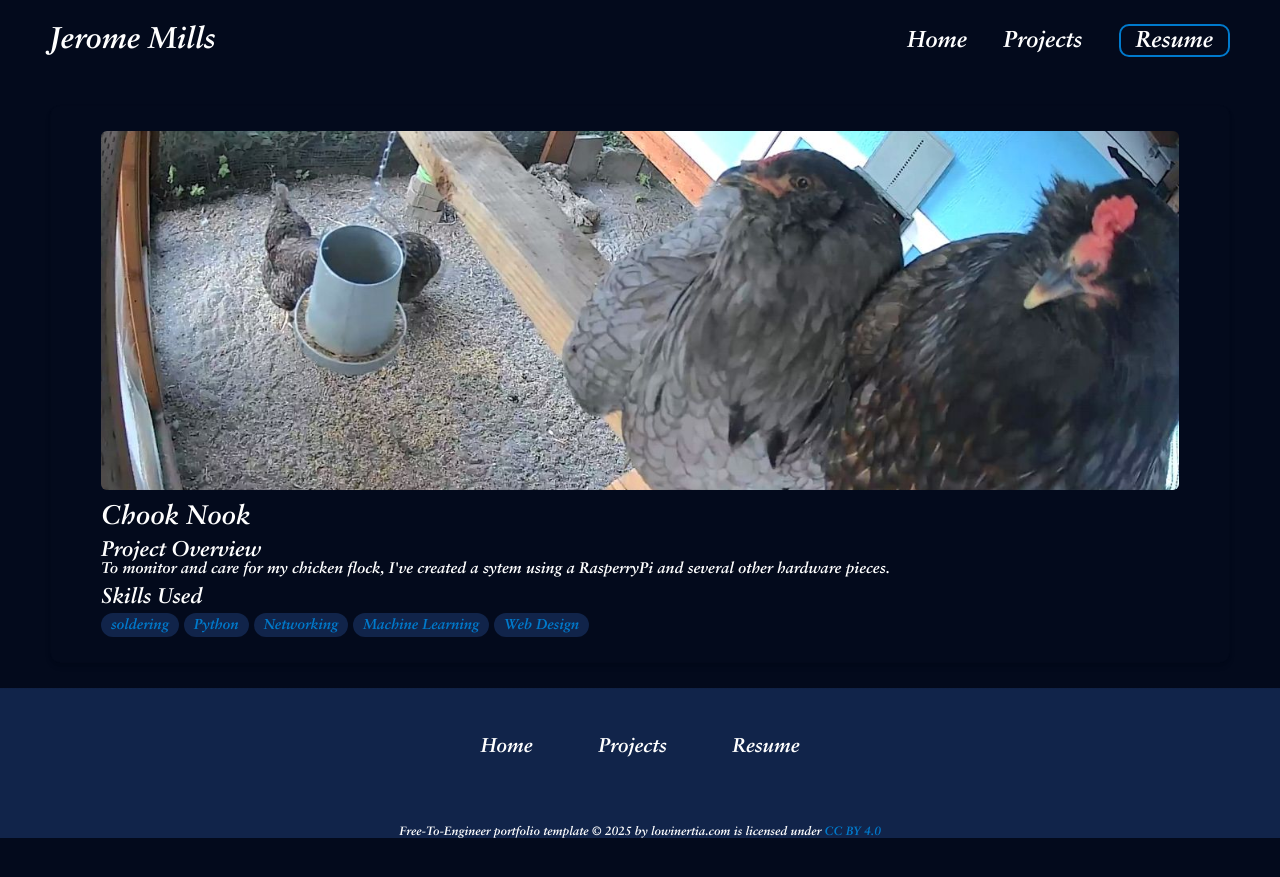
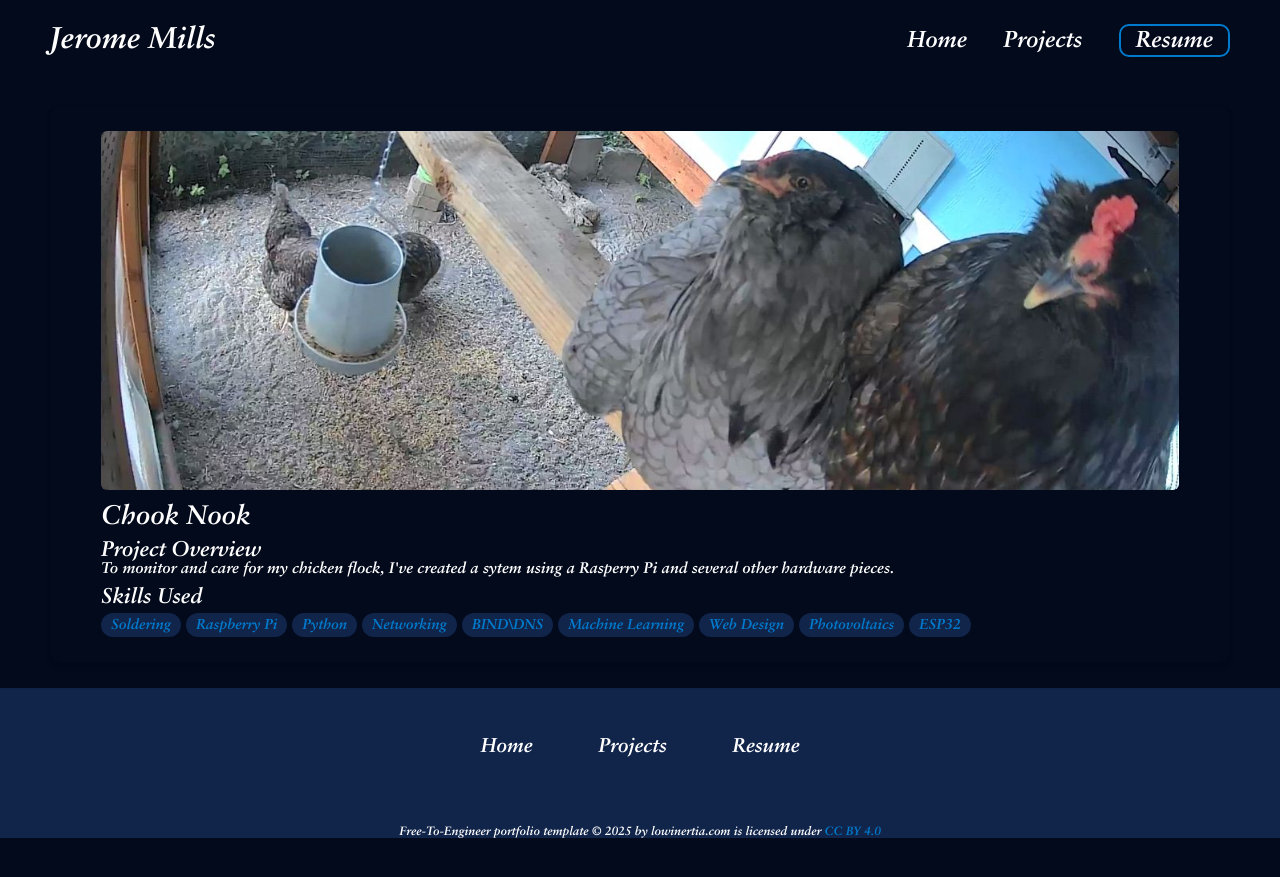
Before and after one commit to IpslWon/IpslWon.github.io, a Jekyll site: the page built from _projects/chook-nook/index.md, in a window 1280 px wide. Shown: the top 877 px of the page. Built offline with Jekyll 4.4.1, drawn with Linux system fonts in a browser that asks for light colours.

Commit message:
Updated chook nook page

```diff
--- a/_config.yml
+++ b/_config.yml
@@ -9,11 +9,9 @@
 
 title: Jerome Mills' Portfolio # This is what shows up in the tab of the browser
 
-
-
 # Hero Section
 name: Jerome Mills
-headline: headline message
+headline: Greetings fellow space travelers!
 description: >- # dont remove this line. this will ignore all new lines until the next section
   Write an awesome intro and discuss your highlights and qualification. You can edit this
   line in _config.yml. It will appear in your document head meta (for
--- a/_projects/chook-nook/index.md
+++ b/_projects/chook-nook/index.md
@@ -1,13 +1,17 @@
 ---
 layout: post
 title: Chook Nook
-description: To monitor and care for my chicken flock, I've created a sytem using a RasperryPi and several other hardware pieces.
+description: To monitor and care for my chicken flock, I've created a sytem using a Rasperry Pi and several other hardware pieces.
 skills:
-  - soldering
+  - Soldering
+  - Raspberry Pi
   - Python
   - Networking
+  - BIND\DNS
   - Machine Learning
   - Web Design
+  - Photovoltaics
+  - ESP32
 
 main-image: /hello_ladies.jpg
 ---
```
